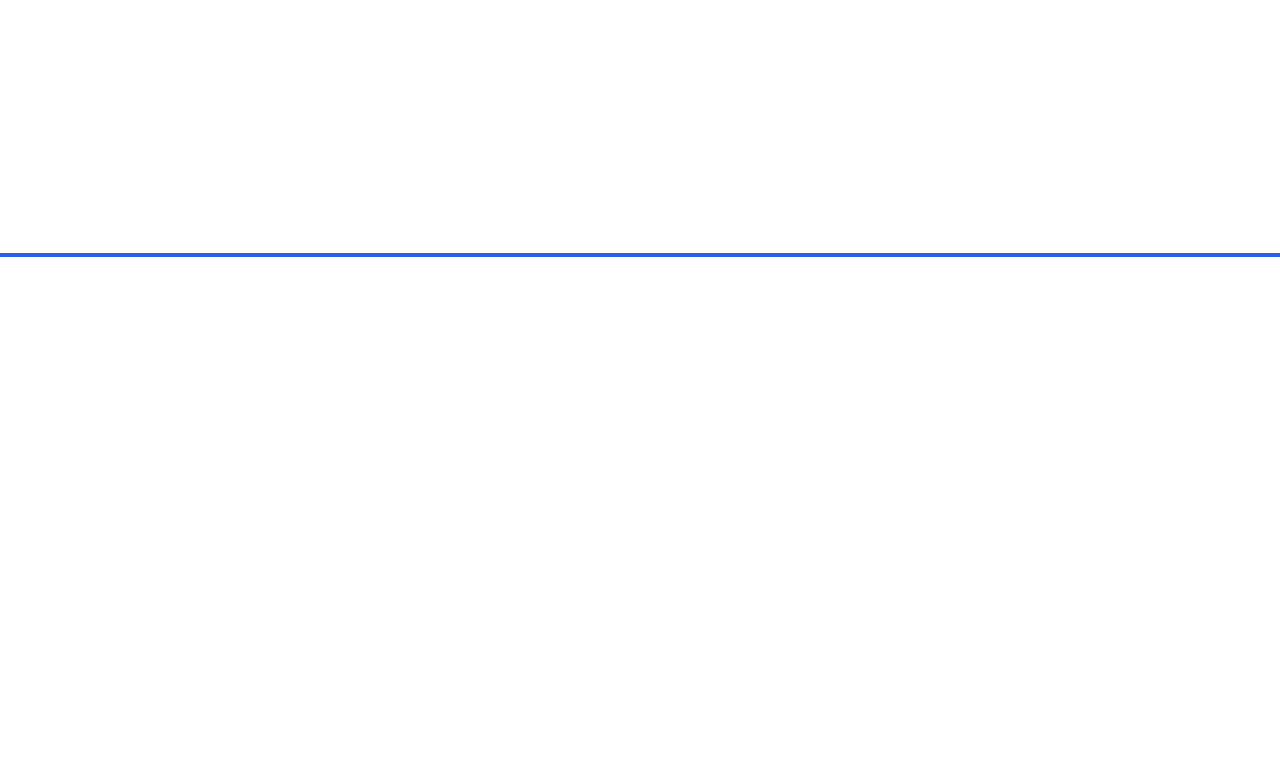
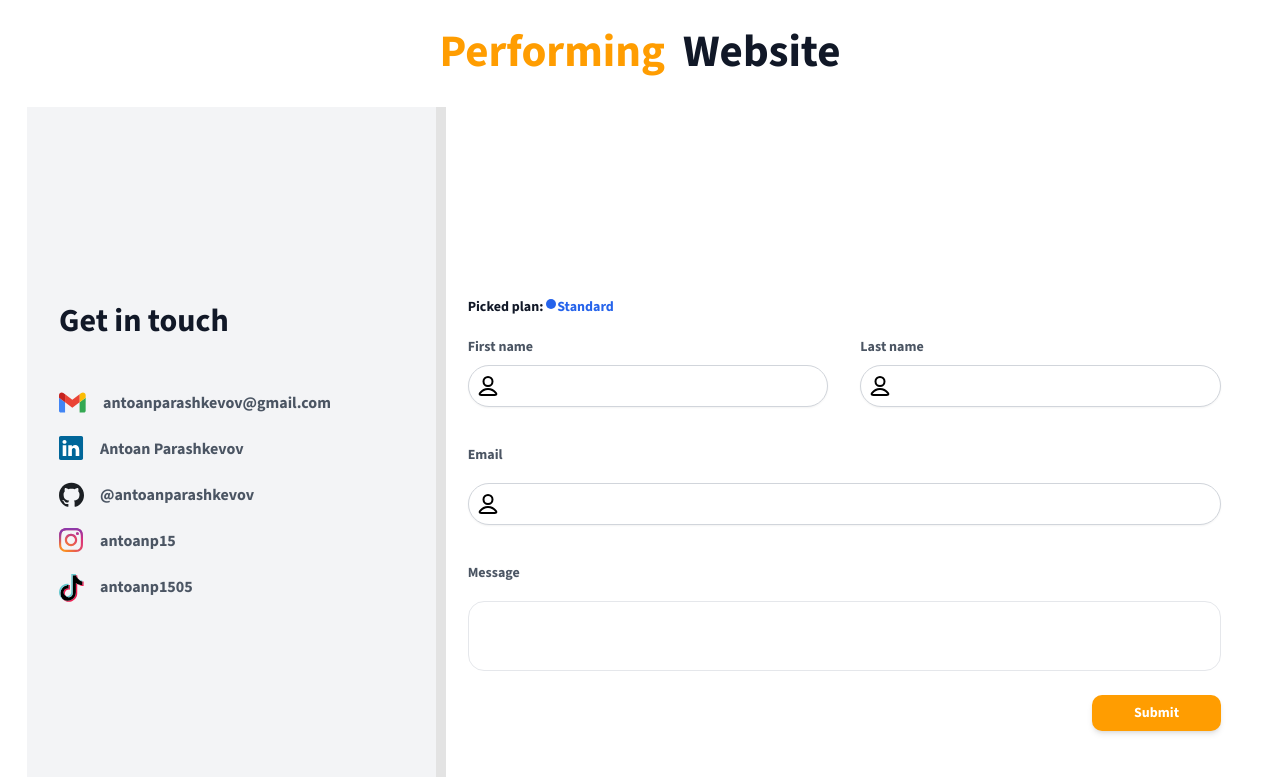
Before and after one commit to antoanparashkevov/antoanp-nextjs, a Next.js app in the folder frontend/: page / in a window 1280 px wide. Shown: the part 543-1320 px from the top of the page. Before the commit the page ends 800 px from the top, so only its background shows below. Built offline with nearby package versions, Linux system fonts and the light colour scheme.

Commit message:
send the isExpired boolean to the db

```diff
--- a/frontend/mongoose/models/Application.ts
+++ b/frontend/mongoose/models/Application.ts
@@ -21,6 +21,10 @@ const applicationSchema = new Schema({
     ticketCode: {
         type: String,
         required: true
+    },
+    isExpired: {
+        type: Boolean,
+        required: true,
     }
 })
 
--- a/frontend/mongoose/services/applicationService.ts
+++ b/frontend/mongoose/services/applicationService.ts
@@ -6,6 +6,7 @@ export type applicationItem = {
     email: string,
     message?: string,
     ticketCode: string,
+    isExpired: boolean
 }
 
 export const create = (item: applicationItem) => {
--- a/frontend/src/app/actions.ts
+++ b/frontend/src/app/actions.ts
@@ -25,13 +25,14 @@ const schema = z.object({
 });
 
 //Server Action - async functions that are executed on the server
-export async function create(ticketCode: string, initialState: any, formData: FormData) {
+export async function create(ticketCode: string, isExpired: boolean, initialState: any, formData: FormData) {
 	const fields: applicationItem = {
 		firstName: formData.get("firstName") as string || '',
 		lastName: formData.get("lastName") as string || '',
 		email: formData.get("email") as string || '',
 		message: formData.get("message") as string || '',
-		ticketCode
+		ticketCode,
+		isExpired
 	}
 
 	const validateFields = schema.safeParse({
--- a/frontend/src/app/page.tsx
+++ b/frontend/src/app/page.tsx
@@ -36,7 +36,7 @@ const Home: React.FC = () => {
 				{/* <TicketsSection /> */}
 				{/* <SeparationLine /> */}
 				<CountDown hours={24} />
-				{/* <ContactSection /> */}
+				<ContactSection />
 			</CountContextProvider>
 		</TicketContextProvider>
 	);
--- a/frontend/src/components/UI/ContactForm.tsx
+++ b/frontend/src/components/UI/ContactForm.tsx
@@ -9,13 +9,15 @@ import PersonIcon from "../../../public/icons/user.svg";
 import Input from "./Input";
 import TextArea from "./TextArea";
 import Circle from "./Circle";
+import SubmitButton from "./SubmitButton";
 
 import { create } from "../../app/actions";
 import { TicketContext } from "@/context/ticket-context";
+import { CountContext } from "@/context/count-context";
+
 import type { ZodIssue } from "zod";
-import SubmitButton from "./SubmitButton";
+
 import { social, socials } from "@/data/social";
-
 
 export type initialStateType = {
 	message: string,
@@ -29,8 +31,9 @@ const initialState: initialStateType = {
 
 const ContactForm: React.FC = () => {
 	const ticketCtx = useContext(TicketContext);
+	const { isExpired } = useContext(CountContext);
 
-	const [formState, formAction] = useFormState(create.bind(null, ticketCtx.activeTicket), initialState);
+	const [formState, formAction] = useFormState(create.bind(null, ticketCtx.activeTicket, isExpired), initialState);
 
 	return (
 		<Fragment>
```
